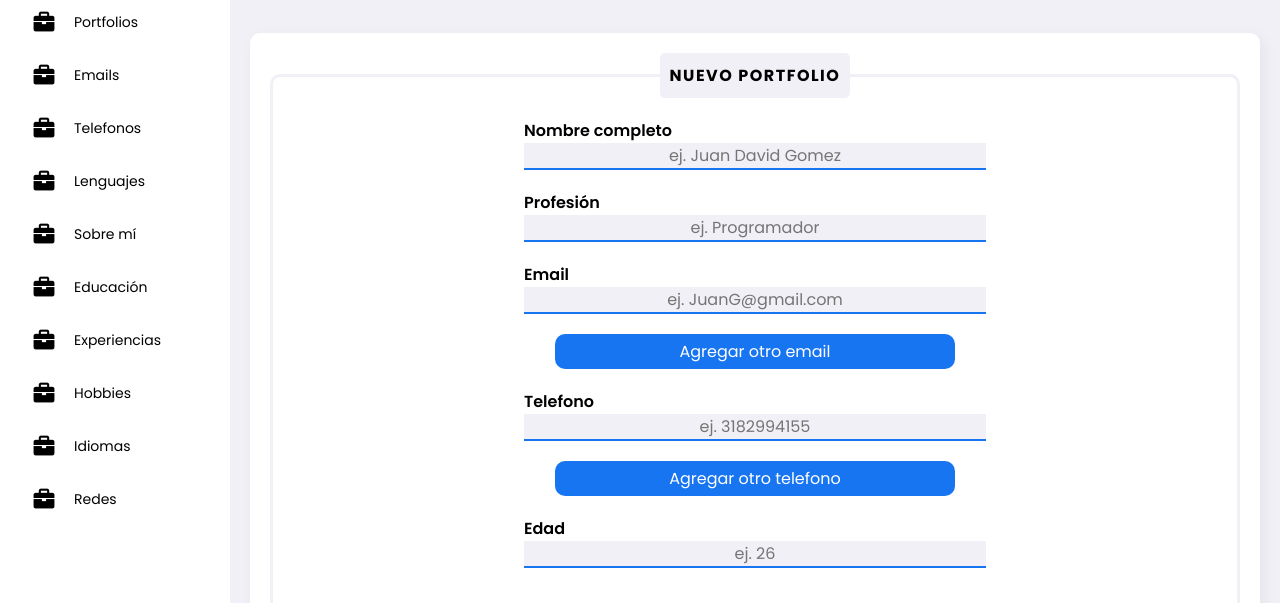
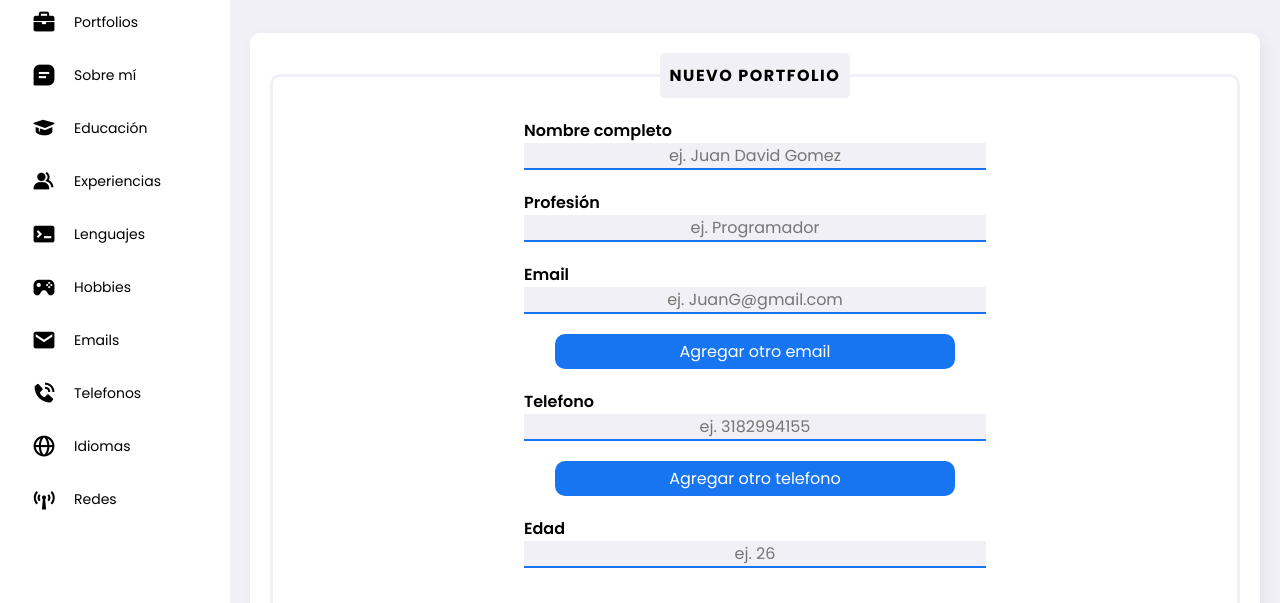
Before and after one commit to jstorra/generador-portfolio, a website with bundled scripts: page index.html in a window 1280 px wide. Shown: the part 197-800 px from the top of the page. Built offline with nearby package versions, Linux system fonts and the light colour scheme; data requests are answered from the project's data file.

Commit message:
style: :lipstick: Modificación UI
Se hacen pequeños cambios en la UI como reemplazar iconos, aplicar y modificar codigo existente en el CSS para un mejor diseño.

(pack #7)

```diff
--- a/index.html
+++ b/index.html
@@ -18,15 +18,15 @@
 			<li><a href="https://github.com/jstorra" target="_blank" class="active"><i class='bx bxl-github icon'></i> GitHub - Jstorra</a></li>
 			<li class="divider" data-text="dashboard">Dashboard</li>
 			<li><a id="btnUsuarios" href="#portfolios"><i class='bx bxs-briefcase icon'></i>Portfolios</a></li>
-			<li><a id="btnEmails" href="#emails"><i class='bx bxs-briefcase icon'></i>Emails</a></li>
-			<li><a id="btnTelefonos" href=""><i class='bx bxs-briefcase icon'></i>Telefonos</a></li>
-			<li><a id="btnLenguajes" href=""><i class='bx bxs-briefcase icon'></i>Lenguajes</a></li>
-			<li><a id="btnSobremi" href=""><i class='bx bxs-briefcase icon'></i>Sobre mí</a></li>
-			<li><a id="btnEdudacion" href=""><i class='bx bxs-briefcase icon'></i>Educación</a></li>
-			<li><a id="btnExperiencias" href=""><i class='bx bxs-briefcase icon'></i>Experiencias</a></li>
-			<li><a id="btnHobbies" href=""><i class='bx bxs-briefcase icon'></i>Hobbies</a></li>
-			<li><a id="btnIdiomas" href=""><i class='bx bxs-briefcase icon'></i>Idiomas</a></li>
-			<li><a id="btnRedes" href=""><i class='bx bxs-briefcase icon'></i>Redes</a></li>
+			<li><a id="btnSobremi" href="#sobremi"><i class='bx bxs-message-square-detail icon'></i>Sobre mí</a></li>
+			<li><a id="btnEducacion" href="#educacion"><i class='bx bxs-graduation icon'></i>Educación</a></li>
+			<li><a id="btnExperiencias" href="#experiencias"><i class='bx bxs-group icon'></i>Experiencias</a></li>
+			<li><a id="btnLenguajes" href="#lenguajes"><i class='bx bxs-terminal icon'></i>Lenguajes</a></li>
+			<li><a id="btnHobbies" href="#hobbies"><i class='bx bxs-joystick icon'></i>Hobbies</a></li>
+			<li><a id="btnEmails" href="#emails"><i class='bx bxs-envelope icon'></i>Emails</a></li>
+			<li><a id="btnTelefonos" href="#telefonos"><i class='bx bxs-phone-call icon' ></i>Telefonos</a></li>
+			<li><a id="btnIdiomas" href="#idiomas"><i class='bx bx-globe icon'></i>Idiomas</a></li>
+			<li><a id="btnRedes" href="#redes"><i class='bx bx-broadcast icon'></i>Redes</a></li>
 		</ul>
 	</section>
 	<!-- SIDEBAR -->
--- a/style.css
+++ b/style.css
@@ -355,6 +355,7 @@ div.redes-sociales input {
 }
 table {
     width: 100%;
+    min-width: 620px;
 }
 table,
 th,
@@ -472,6 +473,7 @@ main .card-portfolio::-webkit-scrollbar {
 }
 div.nomypro {
     margin-left: -30px;
+    padding-right: 30px;
 }
 h1.nombre {
     text-transform: uppercase;
@@ -480,6 +482,7 @@ h1.nombre {
     margin-top: 15px;
 }
 h2.profesion {
+    text-transform: uppercase;
     font-size: 1.3rem;
     font-weight: 400;
 }
@@ -598,18 +601,17 @@ div.footer {
 
 /* ------------------- PORTFOLIO STYLES ------------------- */
 
-/* STYLES SECTION EMAILS */
+/* STYLES SECTIONS */
 main .info-data-sections {
     display: grid;
     grid-template-columns: 1fr;
 }
-.card-editcontenido {
-    display: flex;
-    align-items: center;
-    font-size: 4rem;
+.p-warning {
     text-align: center;
+    margin-bottom: 20px;
+    color: tomato;
 }
-/* STYLES SECTION EMAILS */
+/* STYLES SECTIONS */
 
 @media (hover: none) {
     main .info-data .card-table::-webkit-scrollbar {
@@ -659,6 +661,7 @@ main .info-data-sections {
     }
     div.nomypro {
         margin: 0;
+        padding: 0;
     }
     h1.nombre {
         font-size: 4.5vw;
```
